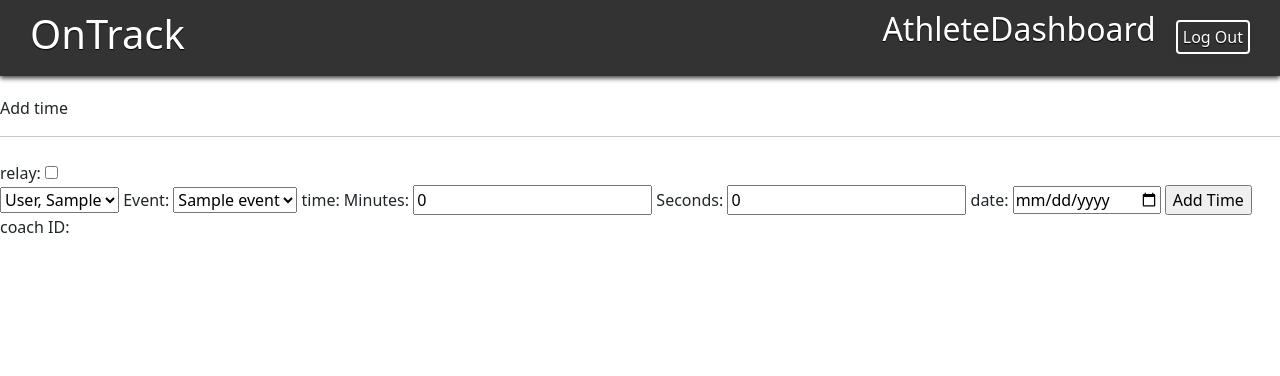
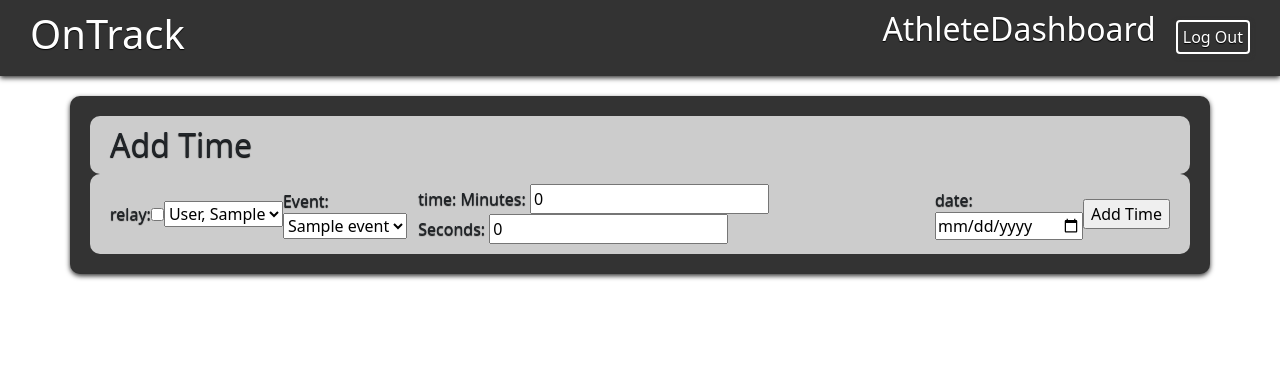
Before and after one commit to Schneider-Alex/OnTrack, a Flask app: template flask_app/templates/create_times.html in a window 1280 px wide. Shown: the top 376 px of the page. Run offline with Flask 2, Linux system fonts and the light colour scheme; the template is opened without the code that fills it: most values are stand-ins (such as "Sample title", 1, 10 or a date in 2020).

Commit message:
fixed add time styling
still needs a bit of formatting

```diff
--- a/flask_app/templates/create_times.html
+++ b/flask_app/templates/create_times.html
@@ -1,7 +1,9 @@
 {%extends "layout.html"%}{% block body%}
-
-<form action="/create/new/time" method="post" class="col dashboard-style">
-    <label>Add time</label>
+<div class="container form-style padding border-radius">
+    <div class="menu-login font-light border-radius">
+        <h2>Add Time</h2>
+    </div>
+<form action="/create/new/time" method="post" class="d-flex justify-content-between align-items-center menu-login border-radius">
     <input type="hidden" name="coach_id" id="" value="{{session.coach_id}}" />
     <hr class="mb-4" />
     <label for="relay">relay:</label>
@@ -59,8 +61,6 @@
     </label>
     <input type="submit" name="" id="" value="Add Time" />
 </form>
-coach ID:
-<p>{{session.coach_id}}</p>
 </div>
 {% with messages = get_flashed_messages(category_filter=['time']) %}
 <!-- declare a variable called messages -->
@@ -73,3 +73,4 @@ coach ID:
 {% endfor %} {% endif %} {% endwith %}
 
 {% endblock %}
+</div>
```
Lines whose indentation alone changed are shown as unchanged.
